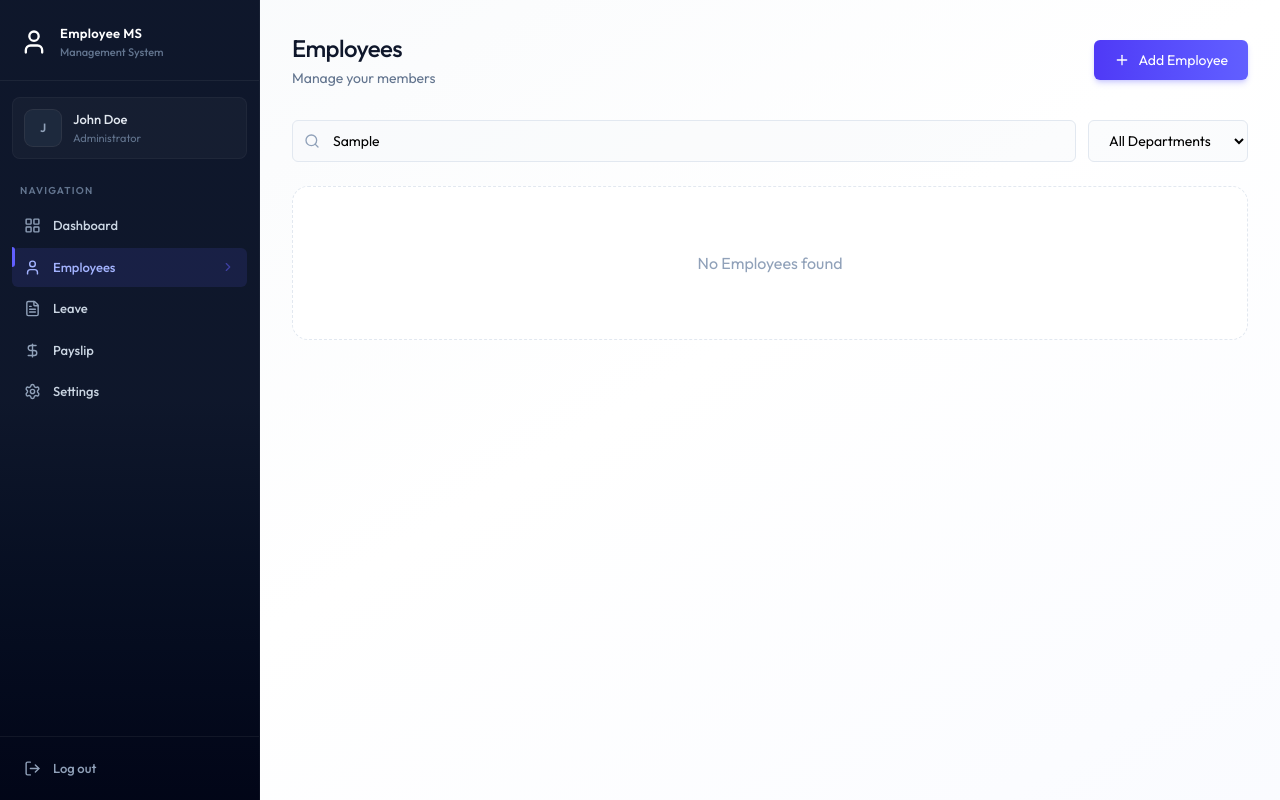
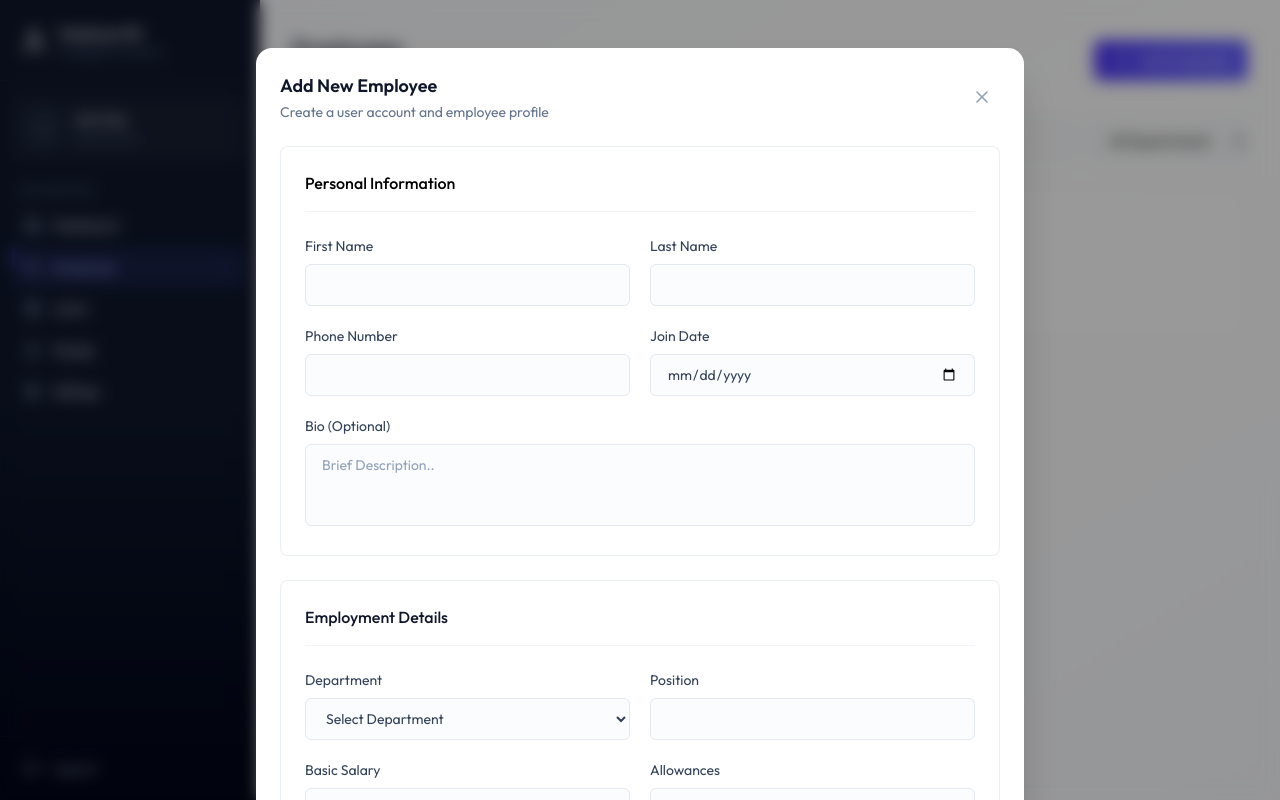
Before and after one commit to viraj992/Employee-Management-System, a React (Vite) app in the folder client/: page /employees in a window 1280 px wide. Both pictures are taken after typing "Sample" into the empty fields and a click on the button "Add Employee". Built offline with nearby package versions, Linux system fonts and the light colour scheme.

Commit message:
Employees page whole content UIs completed

```diff
--- /dev/null
+++ b/client/src/components/EmployeeForm.jsx
@@ -0,0 +1,142 @@
+import { useState } from "react"
+import {useNavigate} from "react-router-dom"
+import { DEPARTMENTS } from "../assets/assets"
+import { Loader2Icon } from "lucide-react"
+
+
+const EmployeeForm = ({initialData, onSuccess, onCancel}) => {
+    const navigate = useNavigate()
+    const [loading, setLoading] = useState(false)
+    const isEditMode = !!initialData;
+    const handleSubmit = async (e)=>{
+        e.preventDefault()
+    }
+
+  return (
+    <form onSubmit={handleSubmit} className="space-y-6 max-w-3xl animate-fade-in">
+
+        {/* Personal Infromation */}
+        <div className="card p-5 sm:p-6">
+            <h3 className="font-medium mb-6 pb-4 border-b border-slate-100">Personal Information</h3>
+
+            <div className="grid grid-cols-1 sm:grid-cols-2 gap-5 text-sm text-slate-700">
+                <div>
+                    <label className="block mb-2">First Name</label>
+                    <input name="firstName" required defaultValue={initialData?.firstName}/>
+                </div>
+                <div>
+                    <label className="block mb-2">Last Name</label>
+                    <input name="lastName" required defaultValue={initialData?.lastName}/>
+                </div>
+                <div>
+                    <label className="block mb-2">Phone Number</label>
+                    <input name="phone" required defaultValue={initialData?.phone}/>
+                </div>
+                <div>
+                    <label className="block mb-2">Join Date</label>
+                    <input type="date" name="joinDate" required defaultValue={initialData?.joinDate ? new Date(initialData?.joinDate).toISOString().split("T")[0] : "" }/>
+                </div>
+                <div className="sm:col-span-2">
+                    <label className="block mb-2">Bio (Optional)</label>
+                    <textarea name="bio"  defaultValue={initialData?.bio}
+                    rows={3} className="resize-none" placeholder="Brief Description.."/>
+                </div>
+            </div>
+
+        </div>
+
+        {/* Employment Details */}
+        <div className="card p-5 sm:p-6">
+            <h3 className="text-base font-medium text-slate-900 mb-6 pb-4 border-b border-slate-100">
+                Employment Details
+            </h3>
+            <div className="grid grid-cols-1 sm:grid-cols-2 gap-5 text-sm text-slate-700">
+                <div>
+                    <label className="block mb-2">Department</label>
+                    <select name="department" defaultValue={initialData?.department || ""}>
+                        <option value="">Select Department</option>
+                        {DEPARTMENTS.map((deptName)=> (
+                            <option key={deptName} value={deptName}>
+                                {deptName}
+                            </option>
+                        ))}
+                    </select>
+                </div>
+
+                <div>
+                    <label className="block mb-2">Position</label>
+                    <input name="position" required defaultValue={initialData?.position}/>
+                </div>
+                <div>
+                    <label className="block mb-2">Basic Salary</label>
+                    <input type="number" name="basicSalary" min="0" step="0.01" required defaultValue={initialData?.basicSalary || 0}/>
+                </div>
+                <div>
+                    <label className="block mb-2">Allowances</label>
+                    <input type="number" name="allowances" min="0" step="0.01" required defaultValue={initialData?.allowances || 0}/>
+                </div>
+                <div>
+                    <label className="block mb-2">Deductions</label>
+                    <input type="number" name="deductions" min="0" step="0.01" required defaultValue={initialData?.deductions || 0}/>
+                </div>
+                {isEditMode && (
+                    <div>
+                        <label className="block mb-2">Status</label>
+                        <select name="employmentStatus" required defaultValue={initialData?.employmentStatus}>
+                            <option value="ACTIVE">Active</option>
+                            <option value="INACTIVE">Inactive</option>
+                        </select>
+                    </div>
+                )}
+
+            </div>
+        </div>
+
+        {/* Account Setup */}
+        <div className="card p-5 sm:p-6">
+            <h3 className="text-base font-medium text-slate mb-6 pb-4 border-b border-slate-100">Account Setup</h3>
+
+            <div className="grid grid-cols-1 sm:grid-cols-2 gap-5 text-sm text-slate-700">
+                <div className="sm:col-span-2">
+                    <label className="block mb-2">Work Email</label>
+                    <input type="email" name="email" required defaultValue={initialData?.email}/>
+                </div>
+                {!isEditMode && (
+                    <div>
+                        <label className="block mb-2">Temporary Password</label>
+                        <input type="password" name="password" required />
+                    </div>
+                )}
+                {isEditMode && (
+                    <div>
+                        <label className="block mb-2">Change Password(Optional)</label>
+                        <input type="password" name="password" placeholder="Leave blank to keep current" required />
+                    </div>
+                )}
+                <div>
+                    <label className="block mb-2">System Role</label>
+                    <select name="role" defaultValue={initialData?.role || "EMPLOYEE"}>
+                        <option value="EMPLOYEE">Employee</option>
+                        <option value="ADMIN">Admin</option>
+                    </select>
+                </div>
+
+            </div>
+
+        </div>
+
+        {/* buttons */}
+        <div className="flex flex-col-reverse sm:flex-row justify-end gap-3 pt-2">
+            <button type="button" className="btn-secondary" onClick={()=> (onCancel ? onCancel() : navigate(-1))}>
+                Cancel
+            </button>
+            <button type="submit" disabled={loading} className="btn-primary flex items-center justify-center">
+                {loading && <Loader2Icon className="w-4 h-4 mr-2 animate-spin"/>}
+                {isEditMode ? "Update Employee" : "Create Employee"}
+            </button>
+        </div>
+    </form>
+  )
+}
+
+export default EmployeeForm
--- a/client/src/pages/Employees.jsx
+++ b/client/src/pages/Employees.jsx
@@ -2,6 +2,7 @@
 import { dummyEmployeeData , DEPARTMENTS } from "../assets/assets"
 import { Plus, Search, X } from 'lucide-react'
 import EmployeeCard from "../components/EmployeeCard"
+import EmployeeForm from "../components/EmployeeForm"
 
 const Employees = () => {
   const [employees, setEmployees] = useState([])
@@ -39,7 +40,7 @@
           <p className="page-subtitle">Manage your members</p>
         </div>
 
-        <button  className="btn-primary flex items-center gap-2 w-full sm:w-auto justify-center">
+        <button onClick={()=> setShowCreateModal(true)} className="btn-primary flex items-center gap-2 w-full sm:w-auto justify-center">
           <Plus size={16}/> Add Employee
         </button>
       </div>
@@ -78,8 +79,66 @@
         </div>
       )}
 
+      {/* create Employee Modal */}
+      {showCreateModal && (
+        <div className="fixed bg-black/40 backdrop-blur-sm inset-0 z-50 flex items-start justify-center p-4 overflow-y-auto" onClick={()=> setShowCreateModal(false)}>
 
+          <div className="fixed inset-0"/>
+                  {/* white background */}
+          <div className="relative bg-white rounded-2xl shadow-2xl w-full max-w-3xl my-8 animate-fade-in" onClick={(e)=> e.stopPropagation()}>
+            <div className="flex items-center justify-between p-6 pb-0 ">
+              <div>
+                <h2 className="text-lg font-semibold text-slate-900">Add New Employee</h2>
+                <p className="text-sm text-slate-500 mt-0.5">Create a user account and employee profile</p>
+              </div>
 
+              <button onClick={()=> setShowCreateModal(false)} className="p-2 rounded-lg hover:bg-slate-100 transition-colors text-slate-400 hover:text-slate-600">
+                <X className="w-5 h-5"/>
+              </button>
+            </div>
+
+            <div className="p-6">
+              <EmployeeForm
+              onSuccess={()=>{
+                setShowCreateModal(false);
+                fetchEmployees();
+              }}
+              onCancel={()=> setShowCreateModal(false)}
+              />
+            </div>
+
+          </div>
+        </div>
+      )}
+
+      {/* Edit Employee Modal */}
+      {editEmployee && (
+        <div className="fixed bg-black/40 backdrop-blur-sm inset-0 z-50 flex items-start justify-center p-4 overflow-y-auto" onClick={()=>setEditEmployee(null)}>
+          <div className="relative bg-white rounded-2xl shadow-2xl w-full max-w-3xl my-8 animate-fade-in" onClick={(e)=>e.stopPropagation()}>
+            <div className="flex items-center justify-between p-6 pb-0">
+              <div>
+                <h2 className="text-lg font-semibold text-slate-900">Edit Employee</h2>
+                <p className="text-sm text-slate-500 mt-0.5">Update employee details</p>
+              </div>
+
+              <button onClick={()=> setEditEmployee(null)} className="p-2 rounded-lg hover:bg-slate-100 transition-colors text-slate-400 hover:text-slate-600">
+                <X className="w-5 h-5"/>
+              </button>
+            </div>
+
+            <div className="p-6">
+              <EmployeeForm initialData={editEmployee}
+              onSuccess={()=>{
+                setEditEmployee(null);
+                fetchEmployees();
+              }}
+              onCancel={()=> setEditEmployee(null)}
+              />
+            </div>
+
+          </div>
+        </div>
+      )}
 
     </div>
   )
--- a/client/src/pages/Layout.jsx
+++ b/client/src/pages/Layout.jsx
@@ -6,7 +6,7 @@
     <div className="flex h-screen bg-linear-to-br from-slate-50 via-white to-indigo-50/30">
       <Sidebar/>
       <main className="flex-1 overflow-y-auto">
-        <div className="p-4 pt-16 sm:p-6 sm:pt-6 lg:p-8 max-w-400 mx-auto">
+        <div className="p-4 pt-16 sm:p-6 sm:pt-6 lg:p-8 max-w-400 mx-auto ">
           <Outlet/>
         </div>
       </main>
```
